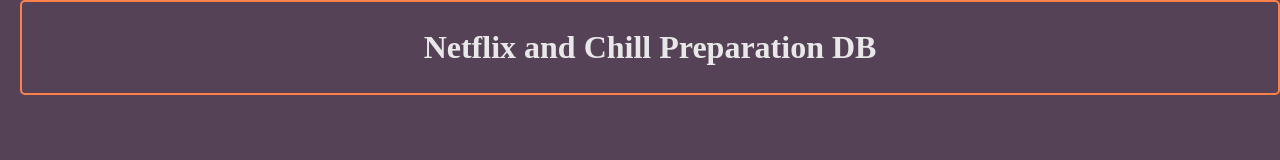
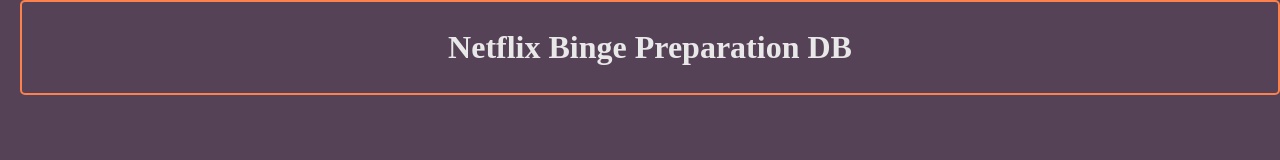
Before and after one commit to noah-wisch/Angular, a website: page HW-1-26/index.html in a window 1280 px wide. Drawn offline with nearby package versions, Linux system fonts and the light colour scheme; files that its build step writes are made by us from their sources; no server answers; a web font is replaced by a local one.

Commit message:
Commit for review

```diff
--- a/HW-1-26/index.html
+++ b/HW-1-26/index.html
@@ -13,7 +13,7 @@
 <!-- TEST TEST TEST TEST TEST TEST TEST TEST TEST TEST TEST TEST TEST TEST TEST TEST TEST TEST TEST TEST TEST TEST TEST TEST -->
 <body ng-app="MovieApp">
     <header>
-        <h1>Netflix and Chill Preparation DB</h1>
+        <h1>Netflix Binge Preparation DB</h1>
     </header>
     <section ng-controller="FavoritesController">
 
--- a/HW-1-26/scss/style.scss
+++ b/HW-1-26/scss/style.scss
@@ -24,6 +24,9 @@
         border: 2px solid $accent-color;
         border-radius:5px;
 
+        h1 {
+            max-width: 100%;
+        }
     }
 
     #title {
```
